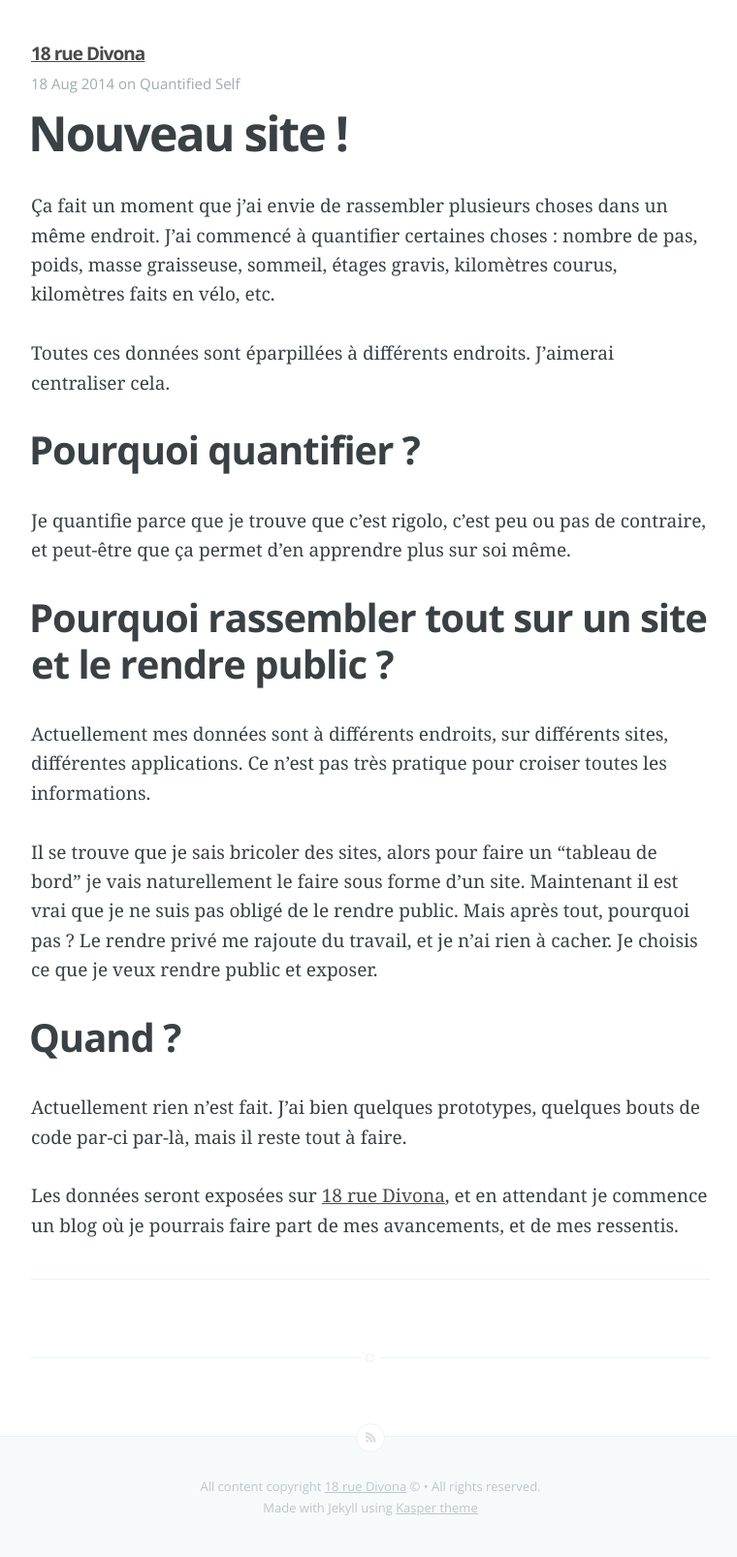
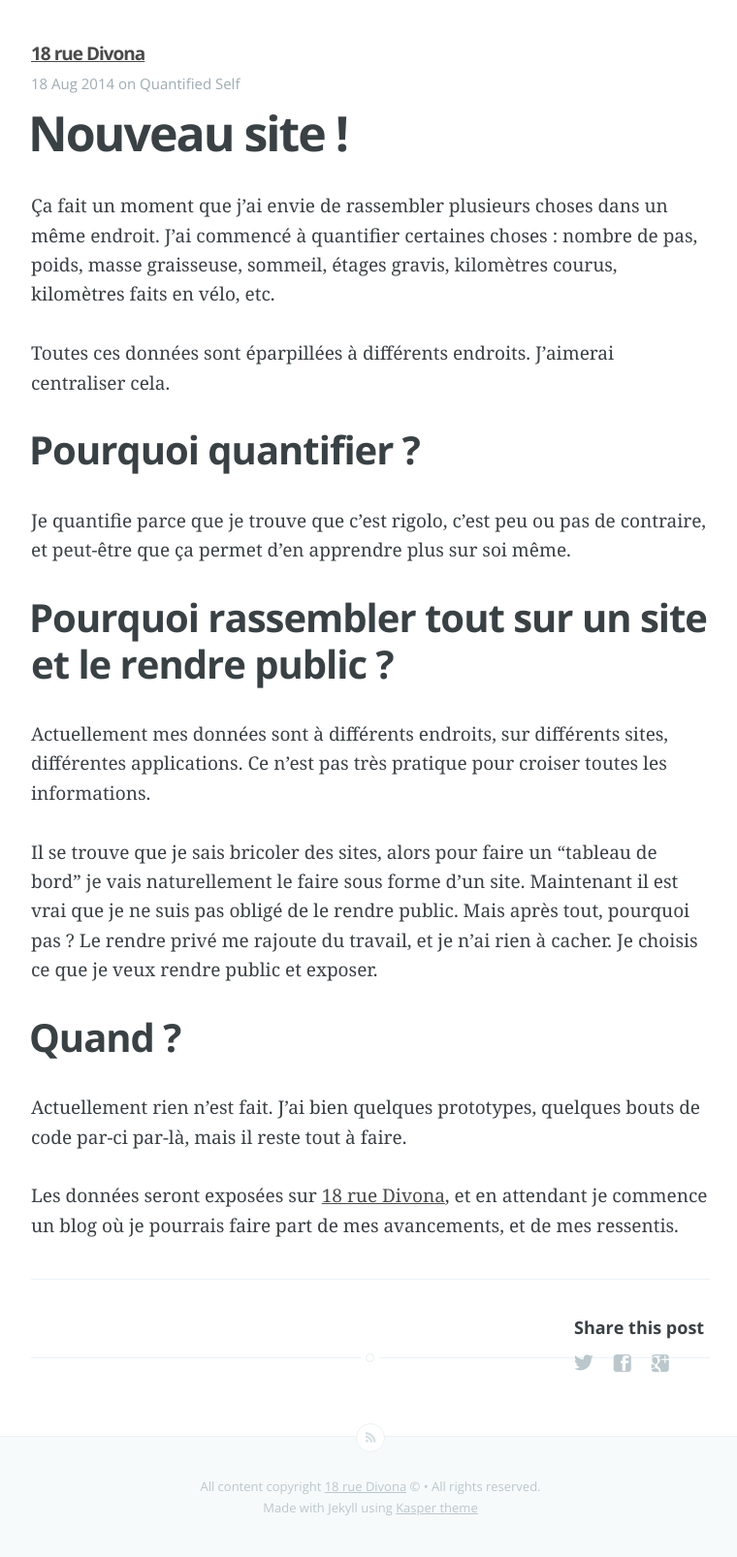
Before and after one commit to magiccyril/18rueDivona, a Jekyll site: the page built from _posts/2014-08-18-nouveau-site.markdown, in a window 1280 px wide. Shown: the whole page at 97% size, without its empty margins (258-1018 px from the left). Built offline with Jekyll 4.4.1, drawn with Linux system fonts in a browser that asks for light colours; Markdown is read by kramdown in place of the engine named in the settings; comment, search, counter and statistics services are not loaded.

Commit message:
Revert let share links

```diff
--- a/_layouts/post.html
+++ b/_layouts/post.html
@@ -44,6 +44,22 @@ archive: false
         {% endif %}
 
         <footer class="post-footer">
+            <section class="share">
+                <h4>Share this post</h4>
+                <a class="icon-twitter" href="http://twitter.com/share?text={{page.title}}&amp;url={{site.url}}{{ page.url }}"
+                    onclick="window.open(this.href, 'twitter-share', 'width=550,height=235');return false;">
+                    <span class="hidden">Twitter</span>
+                </a>
+                <a class="icon-facebook" href="https://www.facebook.com/sharer/sharer.php?u={{site.url}}{{page.url}}"
+                    onclick="window.open(this.href, 'facebook-share','width=580,height=296');return false;">
+                    <span class="hidden">Facebook</span>
+                </a>
+                <a class="icon-google-plus" href="https://plus.google.com/share?url={{site.url}}{{page.url}}"
+                   onclick="window.open(this.href, 'google-plus-share', 'width=490,height=530');return false;">
+                    <span class="hidden">Google+</span>
+                </a>
+            </section>
+
             {% include disqus.html %}
         </footer>
 
```
